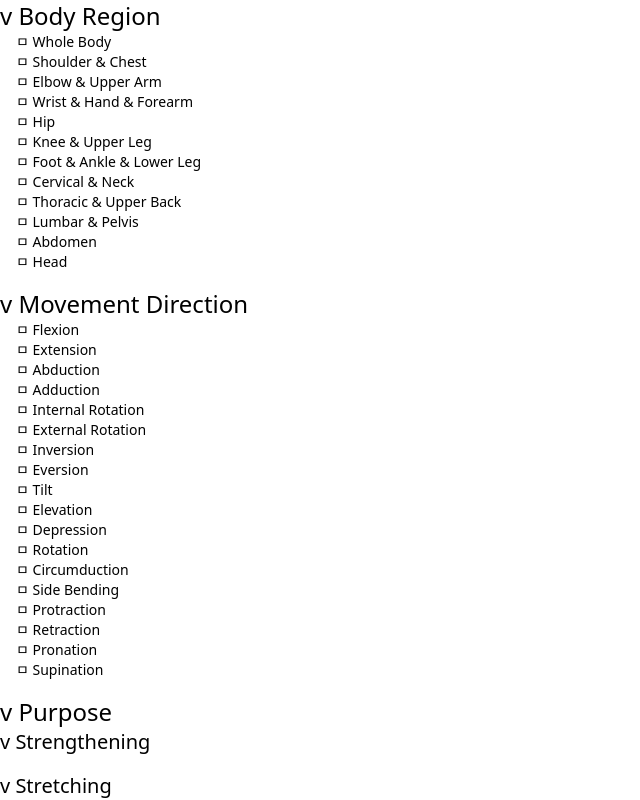
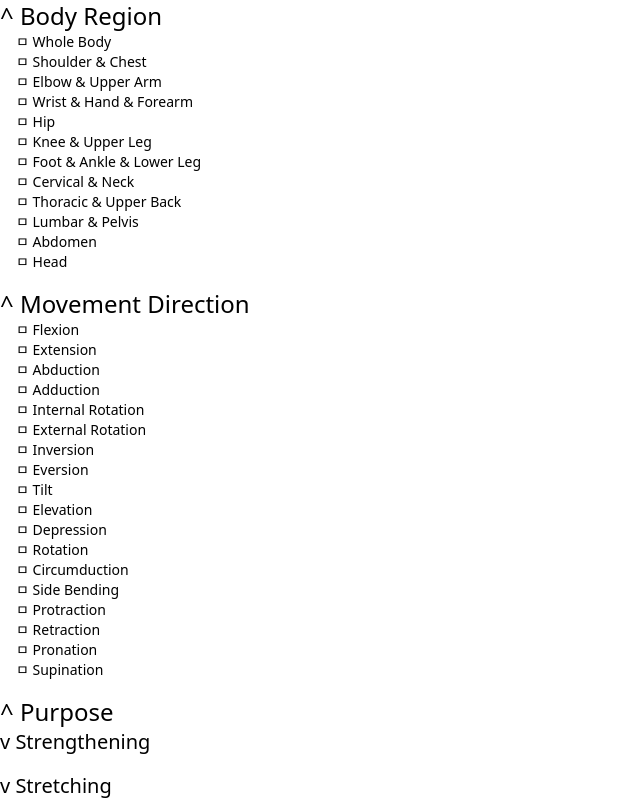
Before and after one commit to MaetDol/tree-renderer, a React (Vite) app: page / in a window 1280 px wide. Shown: the top 800 px of the page, without its empty margins (0-640 px from the left). Built offline with nearby package versions, Linux system fonts and the light colour scheme.

Commit message:
feat, 콜랩스 기능 구현

```diff
--- a/src/App.tsx
+++ b/src/App.tsx
@@ -10,7 +10,7 @@ type FilterContextType = {
   isChecked: (id: string) => boolean;
 };
 
-const filterContext = createContext<FilterContextType>({
+export const filterContext = createContext<FilterContextType>({
   checked: new Set<string>(),
   collapsed: new Set<string>(),
 
--- a/src/components/Heading.tsx
+++ b/src/components/Heading.tsx
@@ -1,3 +1,6 @@
+import { useContext } from "react";
+import { filterContext } from "../App";
+
 interface Props {
   id: string;
   label: string;
@@ -5,10 +8,17 @@ interface Props {
 }
 
 export function Heading({ id, label, children }: Props) {
+  const { isCollapsed, setCollapsed } = useContext(filterContext);
+  const toggleCollapse = () => {
+    setCollapsed(id, !isCollapsed(id));
+  };
+
   return (
     <h1 className="text-2xl mb-4" key={id}>
-      <button>v {label}</button>
-      <div className="flex flex-col">{children}</div>
+      <button onClick={toggleCollapse}>
+        {isCollapsed(id) ? "v" : "^"} {label}
+      </button>
+      {!isCollapsed(id) && <div className="flex flex-col">{children}</div>}
     </h1>
   );
 }
```
